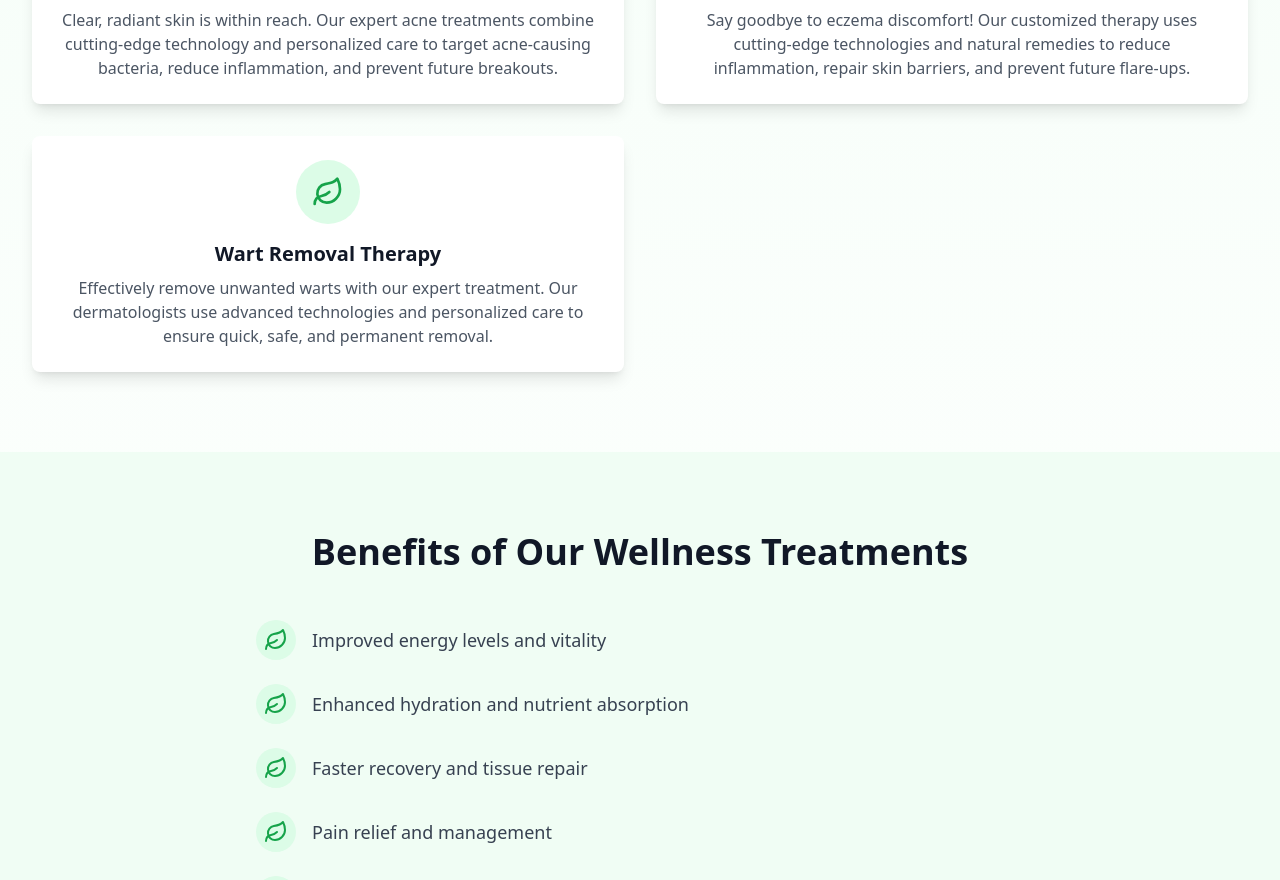
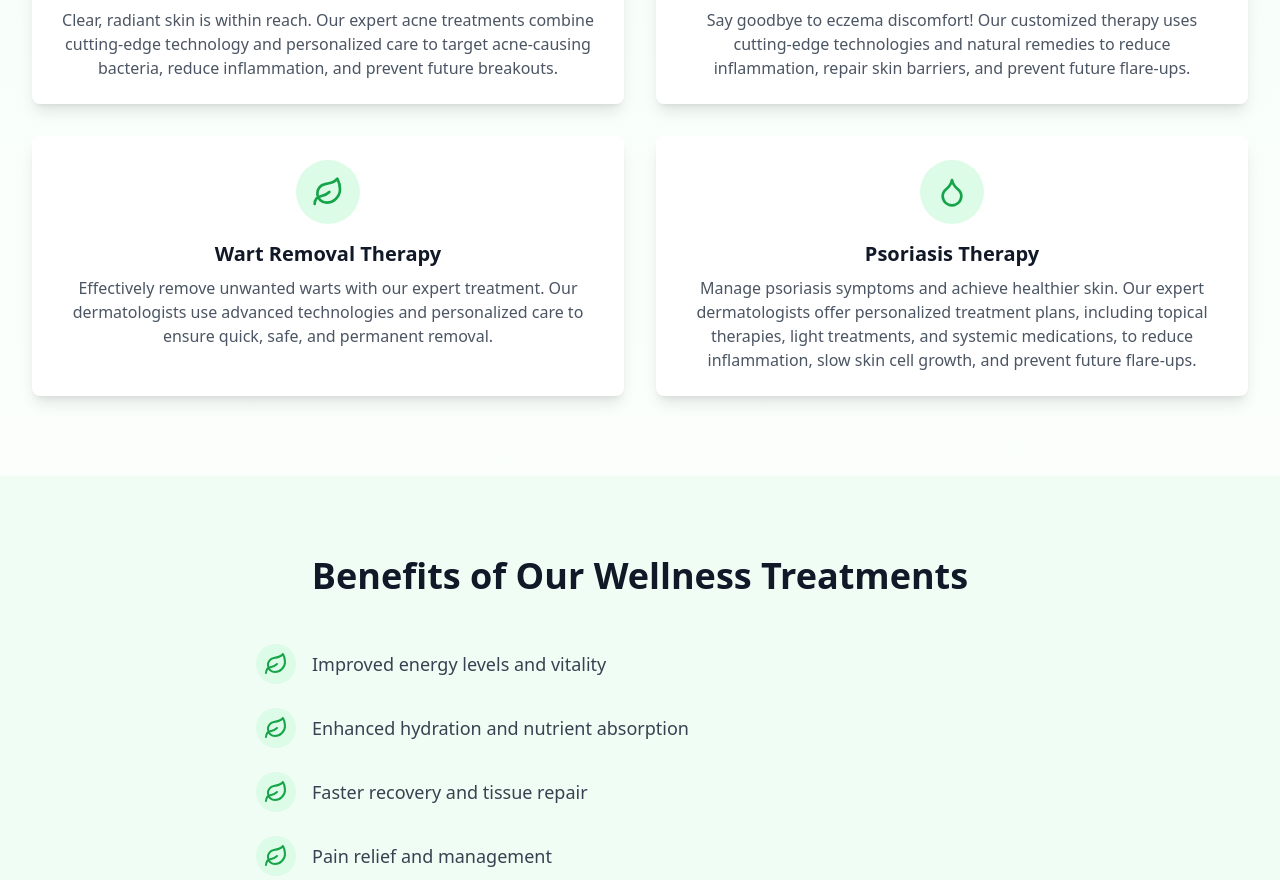
Before and after one commit to amartey-tricky/luxe, a Next.js app: page /treatments/wellness in a window 1280 px wide. Shown: the part 1101-1981 px from the top of the page. Built offline with nearby package versions, Linux system fonts and the light colour scheme.

Commit message:
Update page.tsx

```diff
--- a/app/treatments/wellness/page.tsx
+++ b/app/treatments/wellness/page.tsx
@@ -20,6 +20,11 @@ const treatments = [
     name: 'Wart Removal Therapy',
     description: 'Effectively remove unwanted warts with our expert treatment. Our dermatologists use advanced technologies and personalized care to ensure quick, safe, and permanent removal.',
     icon: Leaf
+  },
+  {
+    name: 'Psoriasis Therapy',
+    description: 'Manage psoriasis symptoms and achieve healthier skin. Our expert dermatologists offer personalized treatment plans, including topical therapies, light treatments, and systemic medications, to reduce inflammation, slow skin cell growth, and prevent future flare-ups.',
+    icon: Droplet
   }
 ];
 
```
